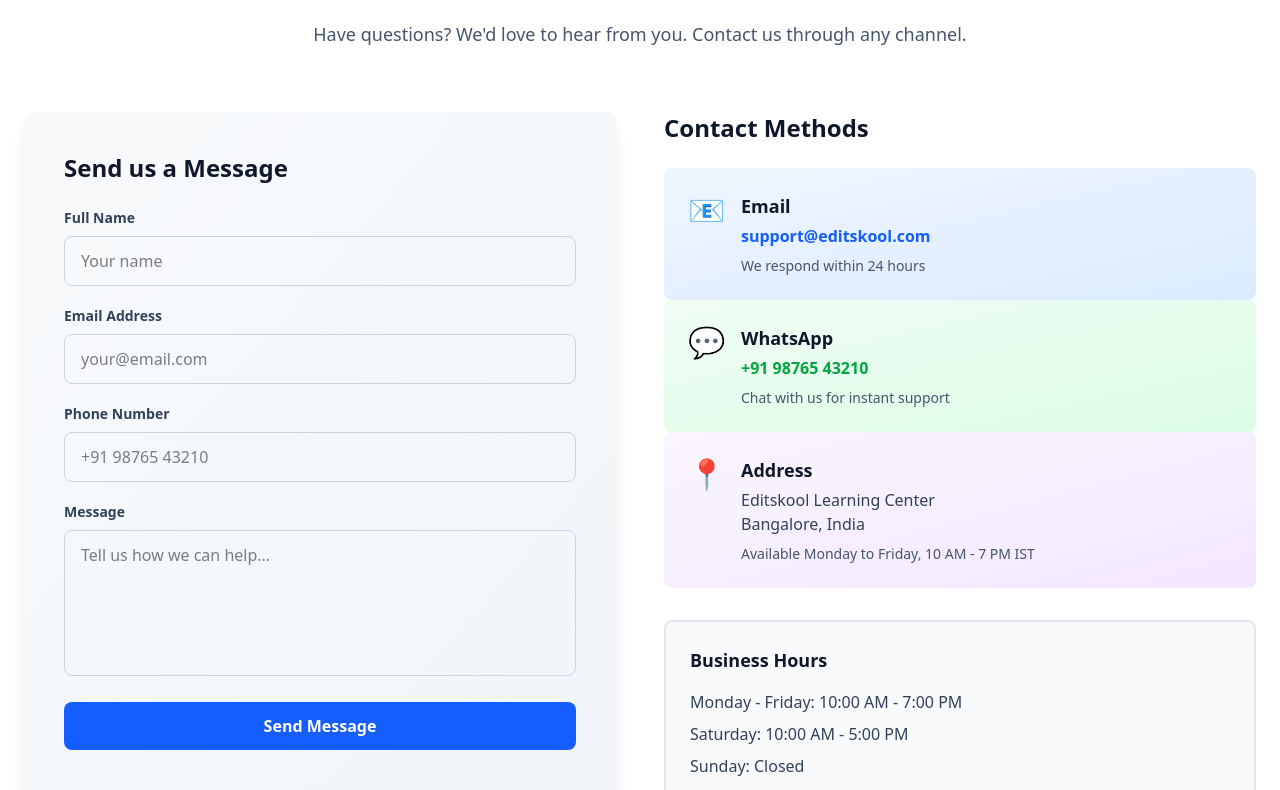
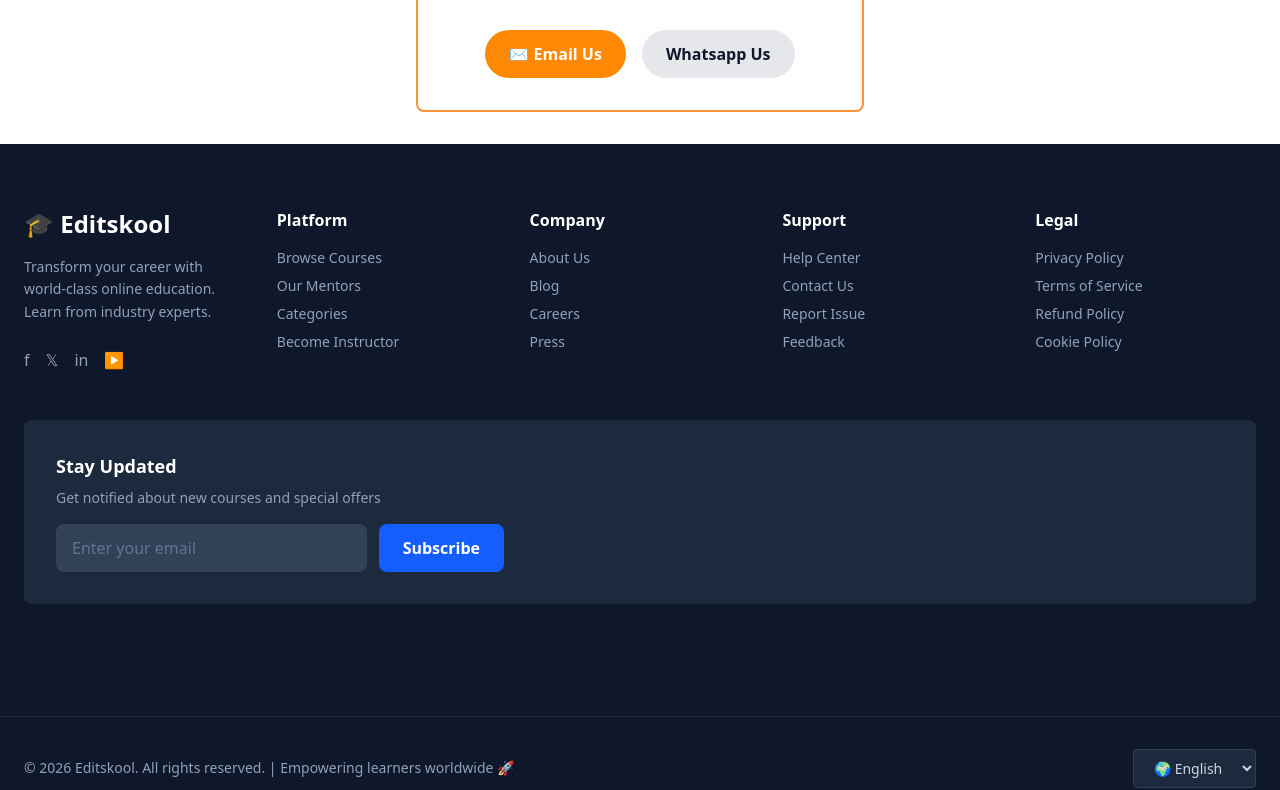
Before and after one commit to 96preetis/Ediskool, a React (Vite) app: page / in a window 1280 px wide. Shown: the part 6999-7789 px from the top of the page. Built offline with nearby package versions, Linux system fonts and the light colour scheme; grey boxes are pictures that could not be loaded.

Commit message:
contact section done

```diff
--- a/src/components/sections/ContactUs.jsx
+++ b/src/components/sections/ContactUs.jsx
@@ -1,181 +1,29 @@
-import { useState } from 'react'
+export default function ContactUs() {
+  return (
+    <section className="py-8 px-6 bg-white">
+      <div className="max-w-md mx-auto">
+        <div className="p-8 rounded-lg" style={{ border: '2px solid #fb923c' }}>
+          <div className="text-center">
+            <p className="text-slate-600 mb-2">Still have a query? Drop your Questions at our</p>
+            <p className="text-slate-900 mb-8">
+              Support <span className="font-bold">Email</span> or get in touch on <span className="font-bold">Whatsapp</span>
+            </p>
 
-export default function ContactUs() {
-  const [formData, setFormData] = useState({
-    name: '',
-    email: '',
-    phone: '',
-    message: ''
-  })
-
-  const handleChange = (e) => {
-    const { name, value } = e.target
-    setFormData(prev => ({
-      ...prev,
-      [name]: value
-    }))
-  }
-
-  const handleSubmit = (e) => {
-    e.preventDefault()
-    // Here you would typically send the form data to your backend
-    console.log('Form submitted:', formData)
-    alert('Thank you for reaching out! We will get back to you soon.')
-    setFormData({ name: '', email: '', phone: '', message: '' })
-  }
-
-  return (
-    <section className="py-20 px-6 bg-white">
-      <div className="max-w-7xl mx-auto">
-        <div className="text-center mb-16">
-          <h2 className="text-4xl lg:text-5xl font-bold text-slate-900 mb-4">
-            Get In Touch With Us
-          </h2>
-          <p className="text-lg text-slate-600">
-            Have questions? We'd love to hear from you. Contact us through any channel.
-          </p>
-        </div>
-
-        <div className="grid lg:grid-cols-2 gap-12">
-          {/* Contact Form */}
-          <div className="bg-gradient-to-br from-slate-50 to-slate-100 p-10 rounded-lg shadow-lg">
-            <h3 className="text-2xl font-bold text-slate-900 mb-6">Send us a Message</h3>
-            <form onSubmit={handleSubmit} className="space-y-5">
-              <div>
-                <label className="block text-sm font-semibold text-slate-700 mb-2">
-                  Full Name
-                </label>
-                <input
-                  type="text"
-                  name="name"
-                  value={formData.name}
-                  onChange={handleChange}
-                  placeholder="Your name"
-                  required
-                  className="w-full px-4 py-3 rounded-lg border border-slate-300 focus:outline-none focus:border-blue-600 focus:ring-2 focus:ring-blue-200 transition"
-                />
-              </div>
-
-              <div>
-                <label className="block text-sm font-semibold text-slate-700 mb-2">
-                  Email Address
-                </label>
-                <input
-                  type="email"
-                  name="email"
-                  value={formData.email}
-                  onChange={handleChange}
-                  placeholder="your@email.com"
-                  required
-                  className="w-full px-4 py-3 rounded-lg border border-slate-300 focus:outline-none focus:border-blue-600 focus:ring-2 focus:ring-blue-200 transition"
-                />
-              </div>
-
-              <div>
-                <label className="block text-sm font-semibold text-slate-700 mb-2">
-                  Phone Number
-                </label>
-                <input
-                  type="tel"
-                  name="phone"
-                  value={formData.phone}
-                  onChange={handleChange}
-                  placeholder="+91 98765 43210"
-                  className="w-full px-4 py-3 rounded-lg border border-slate-300 focus:outline-none focus:border-blue-600 focus:ring-2 focus:ring-blue-200 transition"
-                />
-              </div>
-
-              <div>
-                <label className="block text-sm font-semibold text-slate-700 mb-2">
-                  Message
-                </label>
-                <textarea
-                  name="message"
-                  value={formData.message}
-                  onChange={handleChange}
-                  placeholder="Tell us how we can help..."
-                  rows="5"
-                  required
-                  className="w-full px-4 py-3 rounded-lg border border-slate-300 focus:outline-none focus:border-blue-600 focus:ring-2 focus:ring-blue-200 transition resize-none"
-                ></textarea>
-              </div>
-
-              <button
-                type="submit"
-                className="w-full bg-blue-600 hover:bg-blue-700 text-white font-bold py-3 rounded-lg transition cursor-pointer"
-              >
-                Send Message
-              </button>
-            </form>
-          </div>
-
-          {/* Contact Information */}
-          <div>
-            <div className="space-y-8">
-              {/* Email */}
-              <div>
-                <h3 className="text-2xl font-bold text-slate-900 mb-6">Contact Methods</h3>
-
+            <div className="flex justify-center gap-4">
               <a
                 href="mailto:support@editskool.com"
-                  className="flex items-start gap-4 p-6 bg-gradient-to-br from-blue-50 to-blue-100 rounded-lg hover:shadow-lg transition group cursor-pointer"
+                className="flex items-center gap-2 px-6 py-3 bg-orange-400 hover:bg-orange-500 text-white font-semibold rounded-full transition cursor-pointer"
               >
-                  <div className="text-3xl">📧</div>
-                  <div className="flex-1">
-                    <h4 className="font-bold text-slate-900 text-lg mb-1">Email</h4>
-                    <p className="text-blue-600 font-semibold group-hover:underline">
-                      support@editskool.com
-                    </p>
-                    <p className="text-sm text-slate-600 mt-2">
-                      We respond within 24 hours
-                    </p>
-                  </div>
+                ✉️ Email Us
               </a>
-
-                {/* WhatsApp */}
               <a
-                  href="https://wa.me/919876543210?text=Hello%20Editskool,%20I%20have%20a%20question"
+                href="https://wa.me/919876543210"
                 target="_blank"
                 rel="noopener noreferrer"
-                  className="flex items-start gap-4 p-6 bg-gradient-to-br from-green-50 to-green-100 rounded-lg hover:shadow-lg transition group cursor-pointer"
+                className="px-6 py-3 bg-gray-200 hover:bg-gray-300 text-slate-900 font-semibold rounded-full transition cursor-pointer"
               >
-                  <div className="text-3xl">💬</div>
-                  <div className="flex-1">
-                    <h4 className="font-bold text-slate-900 text-lg mb-1">WhatsApp</h4>
-                    <p className="text-green-600 font-semibold group-hover:underline">
-                      +91 98765 43210
-                    </p>
-                    <p className="text-sm text-slate-600 mt-2">
-                      Chat with us for instant support
-                    </p>
-                  </div>
+                Whatsapp Us
               </a>
-
-                {/* Address */}
-                <div className="flex items-start gap-4 p-6 bg-gradient-to-br from-purple-50 to-purple-100 rounded-lg">
-                  <div className="text-3xl">📍</div>
-                  <div>
-                    <h4 className="font-bold text-slate-900 text-lg mb-1">Address</h4>
-                    <p className="text-slate-700">
-                      Editskool Learning Center<br/>
-                      Bangalore, India
-                    </p>
-                    <p className="text-sm text-slate-600 mt-2">
-                      Available Monday to Friday, 10 AM - 7 PM IST
-                    </p>
-                  </div>
-                </div>
-              </div>
-
-              {/* Business Hours */}
-              <div className="bg-slate-50 p-6 rounded-lg border-2 border-slate-200">
-                <h4 className="font-bold text-slate-900 text-lg mb-4">Business Hours</h4>
-                <div className="space-y-2 text-slate-700">
-                  <p>Monday - Friday: 10:00 AM - 7:00 PM</p>
-                  <p>Saturday: 10:00 AM - 5:00 PM</p>
-                  <p>Sunday: Closed</p>
-                </div>
-              </div>
             </div>
           </div>
         </div>
```
Lines whose indentation alone changed are shown as unchanged.
